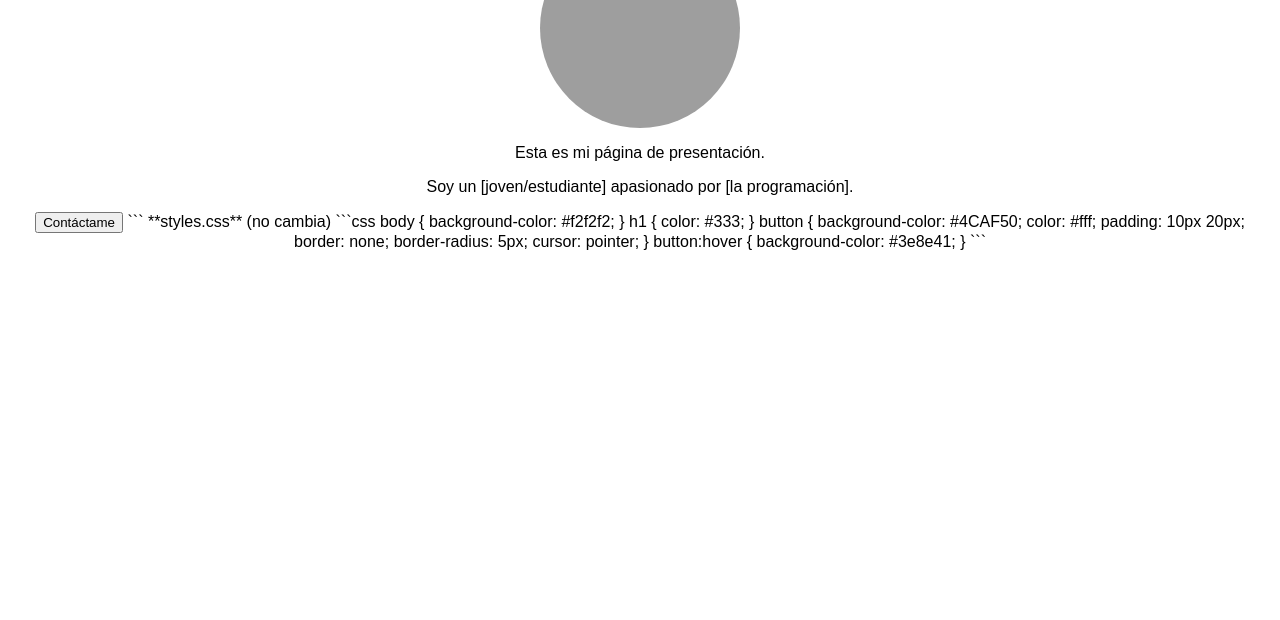
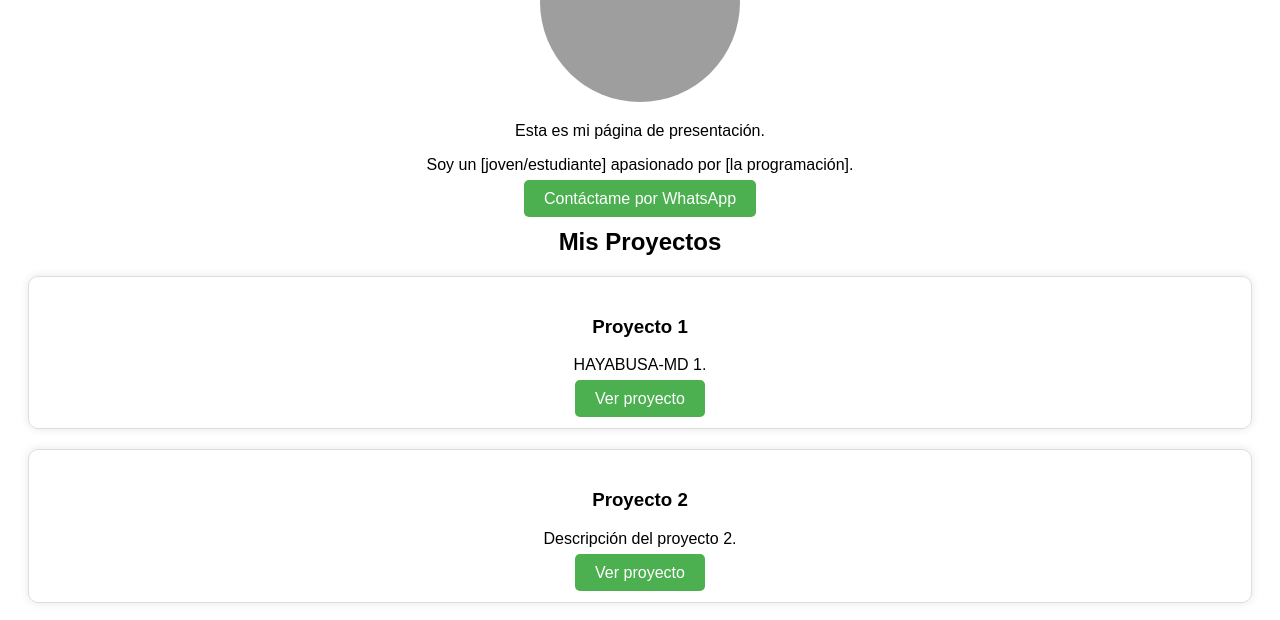
Before and after one commit to GABRIEL-OFF18/mi-web, a plain HTML site: page index.html in a window 1280 px wide. Shown: the part 178-798 px from the top of the page. Drawn offline with Linux system fonts and the light colour scheme; grey boxes are pictures that could not be loaded.

Commit message:
Actualizar index.html

````diff
--- a/index.html
+++ b/index.html
@@ -1,4 +1,4 @@
-```html
+
 <!DOCTYPE html>
 <html>
 <head>
@@ -14,6 +14,25 @@
       height: 200px;
       object-fit: cover;
     }
+    .boton {
+      background-color: #4CAF50;
+      color: #fff;
+      padding: 10px 20px;
+      border: none;
+      border-radius: 5px;
+      cursor: pointer;
+      text-decoration: none;
+    }
+    .boton:hover {
+      background-color: #3e8e41;
+    }
+    .proyecto {
+      margin: 20px;
+      padding: 20px;
+      border: 1px solid #ddd;
+      border-radius: 10px;
+      box-shadow: 0 0 10px rgba(0,0,0,0.1);
+    }
   </style>
 </head>
 <body>
@@ -21,30 +40,24 @@
   <img src="https://files.catbox.moe/y91di0.jpg" class="imagen-redondeada">
   <p>Esta es mi página de presentación.</p>
   <p>Soy un [joven/estudiante] apasionado por [la programación].</p>
-  <button>Contáctame</button>
+  <a href="tel:+51[Tu número de teléfono]" class="boton">Contáctame por WhatsApp</a>
+
+  <h2>Mis Proyectos</h2>
+  <div class="proyecto">
+    <h3>Proyecto 1</h3>
+    <p>HAYABUSA-MD 1.</p>
+    <a href="[Enlace al proyecto 1]" class="boton">Ver proyecto</a>
+  </div>
+  <div class="proyecto">
+    <h3>Proyecto 2</h3>
+    <p>Descripción del proyecto 2.</p>
+    <a href="[Enlace al proyecto 2]" class="boton">Ver proyecto</a>
+  </div>
+
+  <h2>Mi GitHub</h2>
+  <a href="https://github.com/[Tu nombre de usuario de GitHub]" class="boton">Visita mi GitHub</a>
 </body>
 </html>
 ```
-**styles.css** (no cambia)
-```css
-body {
-  background-color: #f2f2f2;
-}
-
-h1 {
-  color: #333;
-}
-
-button {
-  background-color: #4CAF50;
-  color: #fff;
-  padding: 10px 20px;
-  border: none;
-  border-radius: 5px;
-  cursor: pointer;
-}
-
-button:hover {
-  background-color: #3e8e41;
-}
-```
+La imagen redondeada es:
+<img src="https://files.catbox.moe/y91di0.jpg" class="imagen-redondeada">
````
